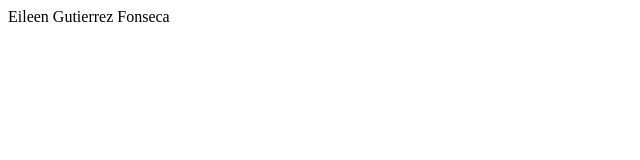
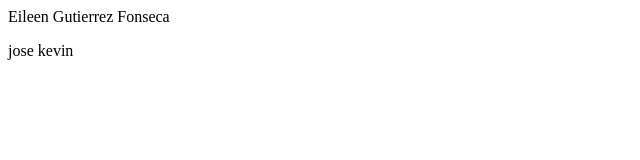
Before and after one commit to Jvrussitwo/ejemplo1html, a plain HTML site: page index.html in a window 1280 px wide. Shown: the full height of the page, 0-640 px from the left. Drawn offline with Linux system fonts and the light colour scheme.

Commit message:
Update index.html

```diff
--- a/index.html
+++ b/index.html
@@ -5,5 +5,6 @@
    </head>
   <body>
     <p>Eileen Gutierrez Fonseca</p>
+     <p>jose kevin</p>
   </body>
 </html>
```
